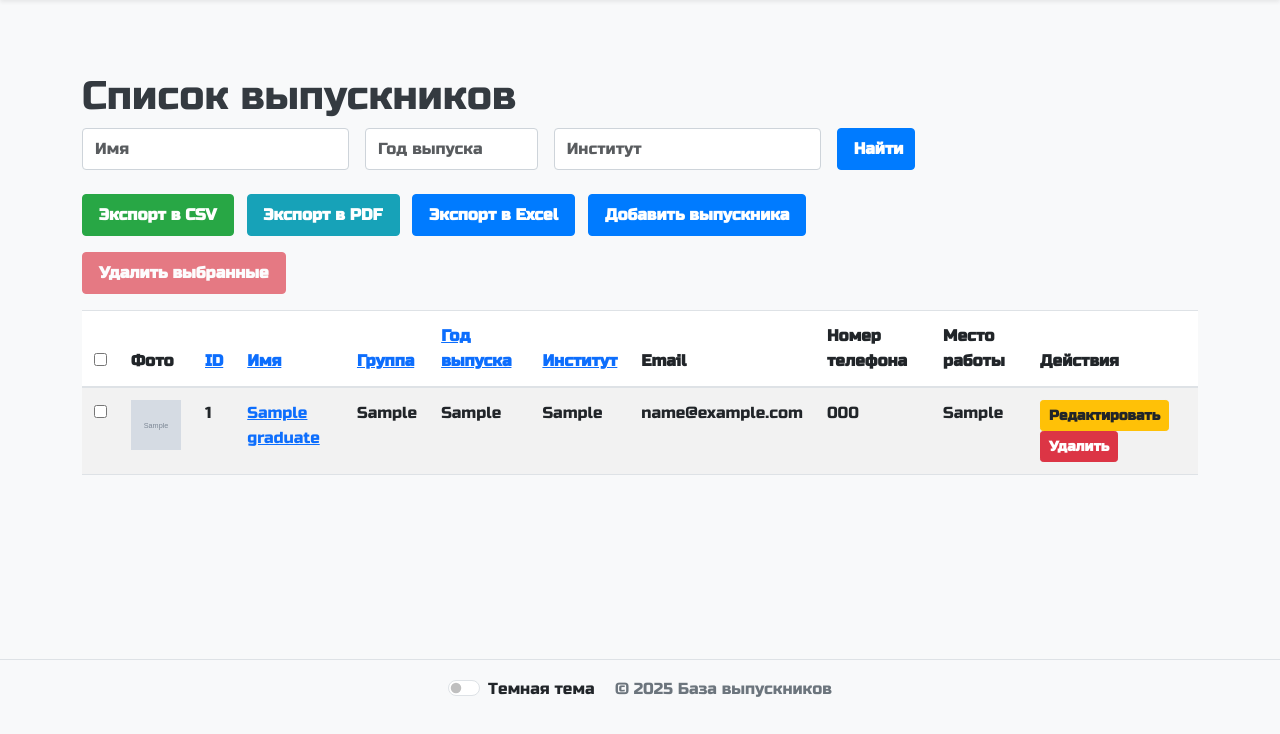
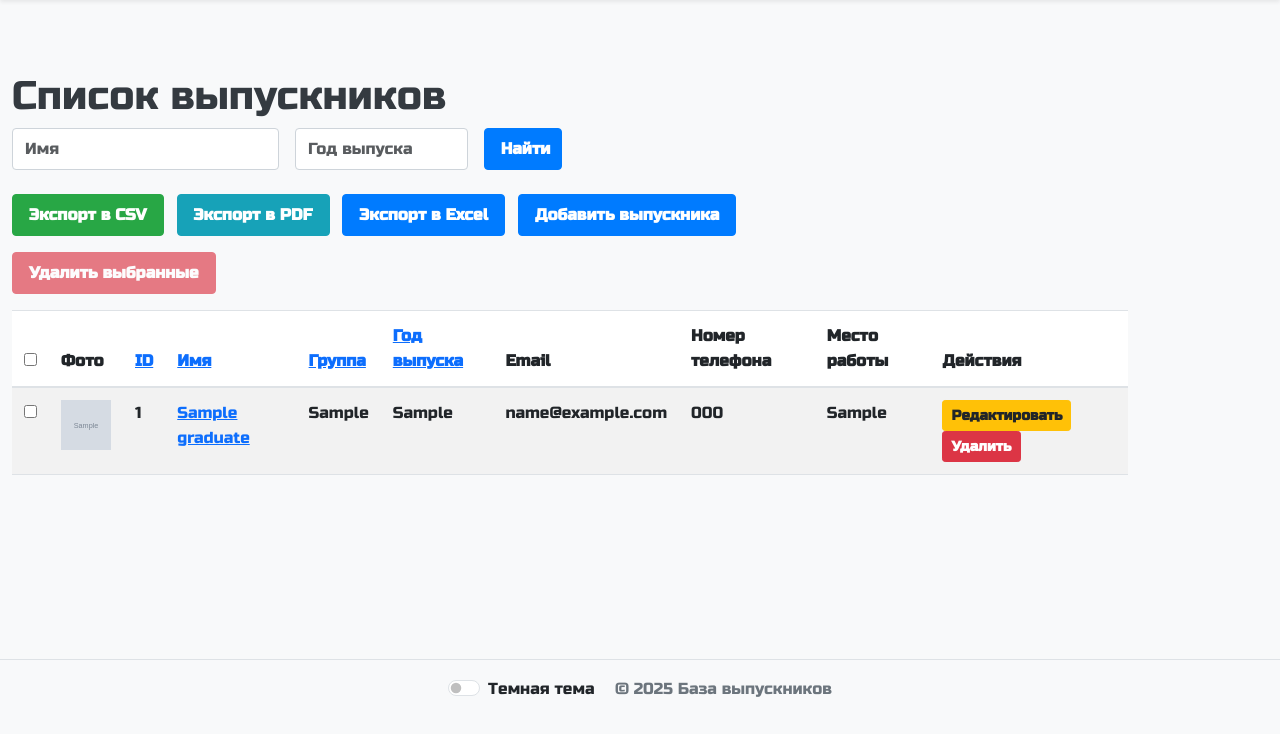
Before and after one commit to nrbltsh/graduate_db_new, a Flask app: page / in a window 1280 px wide. Shown: the part 66-800 px from the top of the page. Run offline with Flask 3, Linux system fonts and the light colour scheme; a user stored in the database is signed in; tables that the repository leaves empty hold one stand-in row (values such as "Sample post"); grey boxes marked "Sample" are stand-in pictures.

Commit message:
Initial commit

```diff
--- a/static/css/base.css
+++ b/static/css/base.css
@@ -22,6 +22,10 @@ h1, h2, h3, h4, h5, h6, .navbar-brand {
     flex: 1;
 }
 
+.mt-5 {
+    margin-left: 0;
+}
+
 .img-fluid {
     border-radius: 0.25rem;
 }
--- a/templates/base.html
+++ b/templates/base.html
@@ -180,5 +180,17 @@
             }
         });
     </script>
+    <script src="https://cdn.jsdelivr.net/npm/bootstrap@5.3.3/dist/js/bootstrap.bundle.min.js"></script>
+    <script>
+    // Через 5 секунд все алерты автоматически закрываются
+    setTimeout(function () {
+        let alerts = document.querySelectorAll('.alert');
+        alerts.forEach(function (alert) {
+            // Используем встроенный Bootstrap метод
+            let bsAlert = bootstrap.Alert.getOrCreateInstance(alert);
+            bsAlert.close();
+        });
+    }, 5000); // 5000 миллисекунд = 5 секунд
+</script>
 </body>
 </html>
--- a/templates/index.html
+++ b/templates/index.html
@@ -12,9 +12,9 @@
         <div class="col-md-2">
             <input type="text" class="form-control" name="graduation_year" placeholder="Год выпуска" value="{{ graduation_year }}">
         </div>
-        <div class="col-md-3">
-            <input type="text" class="form-control" name="faculty" placeholder="Институт" value="{{ faculty }}">
-        </div>
+<!--        <div class="col-md-3">-->
+<!--            <input type="text" class="form-control" name="faculty" placeholder="Институт" value="{{ faculty }}">-->
+<!--        </div>-->
 <!--        <div class="col-md-3">-->
 <!--            <input type="text" class="form-control" name="tags" placeholder="Направление (Образовательная программа)" value="{{ tags }}">-->
 <!--        </div>-->
@@ -60,9 +60,9 @@
                 <th>
                     <a href="{{ url_for('main.index', sort_by='graduation_year', sort_order='desc' if sort_by=='graduation_year' and sort_order=='asc' else 'asc', name=name, graduation_year=graduation_year, faculty=faculty, email=email, phone=phone, work=work, page=pagination.page) }}">Год выпуска</a>
                 </th>
-                <th>
-                    <a href="{{ url_for('main.index', sort_by='faculty', sort_order='desc' if sort_by=='faculty' and sort_order=='asc' else 'asc', name=name, graduation_year=graduation_year, faculty=faculty, email=email, phone=phone, work=work, page=pagination.page) }}">Институт</a>
-                </th>
+<!--                <th>-->
+<!--                    <a href="{{ url_for('main.index', sort_by='faculty', sort_order='desc' if sort_by=='faculty' and sort_order=='asc' else 'asc', name=name, graduation_year=graduation_year, faculty=faculty, email=email, phone=phone, work=work, page=pagination.page) }}">Институт</a>-->
+<!--                </th>-->
                 <th>Email</th>
                 <th>Номер телефона</th>
                 <th>Место работы</th>
@@ -84,7 +84,7 @@
                 <td><a href="{{ url_for('main.graduate', id=graduate.id) }}">{{ graduate.name }}</a></td>
                 <td>{{ graduate.group }}</td>
                 <td>{{ graduate.graduation_year }}</td>
-                <td>{{ graduate.faculty }}</td>
+<!--                <td>{{ graduate.faculty }}</td>-->
                 <td>{{ graduate.email_file }}</td>
                 <td>{{ graduate.phone }}</td>
                 <td>{{ graduate.work }}</td>
```
